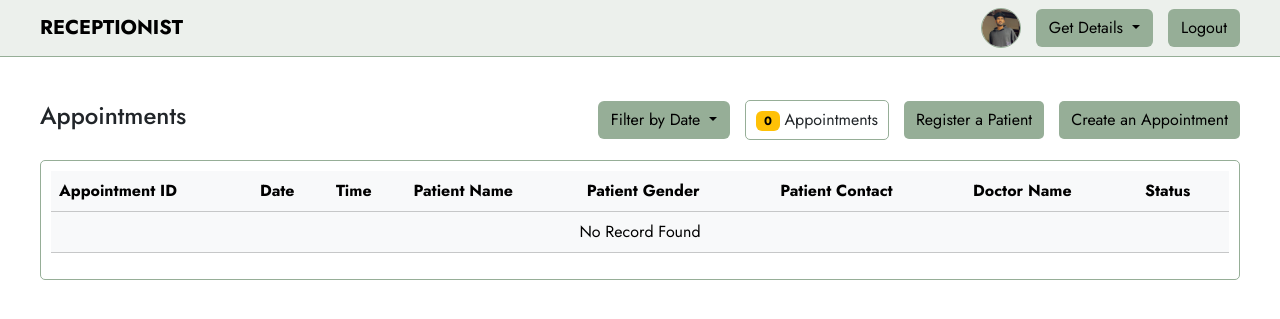
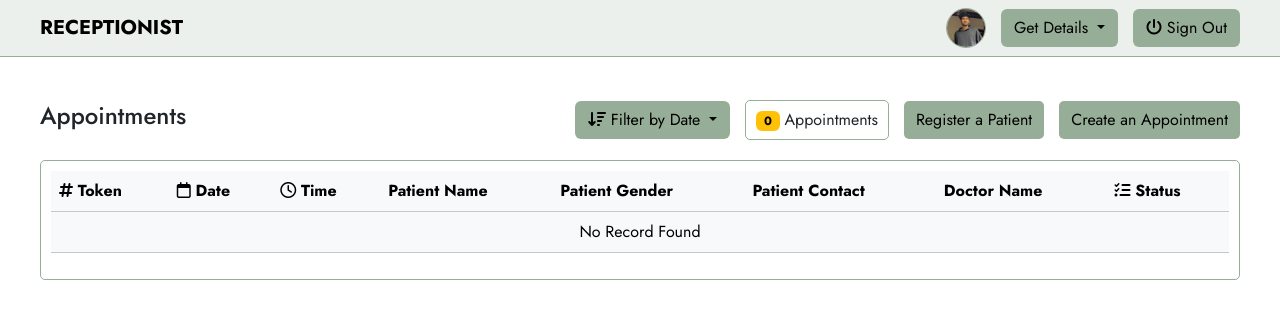
Before and after one commit to vinayagamoorthyc/hospital_management, a PHP site: page /Training_project/receptionist/receptionist.php?filter=today in a window 1280 px wide. Shown: the top 319 px of the page. Run offline with PHP 8.4, Linux system fonts and the light colour scheme; the visitor is signed in with stand-in values (Sample User, id 1); data that the repository does not hold is empty; some libraries are stand-ins or nearby versions.

Commit message:
Used Fonts for better look

```diff
--- a/assets/css/receptionist.css
+++ b/assets/css/receptionist.css
@@ -131,7 +131,7 @@ input:focus{
 .inputs .input_flex{
     display: flex;
     justify-content: space-between;
-    flex-wrap: wrap;
+    /* flex-wrap: wrap; */
     gap: 15px;
     width: 100%;
 }
--- a/receptionist/receptionist.php
+++ b/receptionist/receptionist.php
@@ -66,6 +66,7 @@ if ($_GET['filter'] == 'previous') {
     <!-- Script for toast for image upload functionality -->
     <script src="../assets/js/toast.js"></script>
     <!-- Link for Font icons -->
+    <script src="https://kit.fontawesome.com/f648aa3f20.js" crossorigin="anonymous"></script>
     <!-- Link for my style -->
     <link rel="stylesheet" href="../assets/css/receptionist.css">
     <title>Receptionist</title>
@@ -92,7 +93,7 @@ if ($_GET['filter'] == 'previous') {
                         </ul>
                     </div>
                     <form method='post' style='display:inline;' class="nav-item">
-                        <button class='btn custom_logout' type='submit' name="logout" value="logout">Logout</button>
+                        <button class='btn custom_logout' type='submit' name="logout" value="logout"><i class="fas fa-power-off"></i> Sign Out</button>
                     </form>
                 </div>
             </div>
@@ -107,7 +108,7 @@ if ($_GET['filter'] == 'previous') {
             <div class="btn_flex">
                 <div class="dropdown">
                     <button class="btn dropdown-toggle custom_dropdown" type="button" data-bs-toggle="dropdown" aria-expanded="false">
-                        Filter by Date
+                        <i class="fa-solid fa-arrow-down-wide-short"></i> Filter by Date
                     </button>
                     <ul class="dropdown-menu">
                         <li><a class="dropdown-item" href="./receptionist.php?filter=today">Today</a></li>
@@ -159,14 +160,14 @@ if ($_GET['filter'] == 'previous') {
                 <table class="table table-hover custom_table">
                     <thead class="table-light">
                         <tr>
-                            <th scope="col">Appointment ID</th>
-                            <th scope="col">Date</th>
-                            <th scope="col">Time</th>
+                            <th scope="col"><i class="fa-solid fa-hashtag"></i> Token</th>
+                            <th scope="col"><i class="far fa-calendar"></i> Date</th>
+                            <th scope="col"><i class="far fa-clock"></i> Time</th>
                             <th scope="col">Patient Name</th>
                             <th scope="col">Patient Gender</th>
                             <th scope="col">Patient Contact</th>
                             <th scope="col">Doctor Name</th>
-                            <th scope="col">Status</th>
+                            <th scope="col"><i class="fa-solid fa-list-check"></i> Status</th>
                             <?php
                             if (count($_Aappointments) > 0) {
                                 if ($_GET['filter'] == 'previous') {
@@ -174,7 +175,7 @@ if ($_GET['filter'] == 'previous') {
                                     $mark = "border-left: 5px solid #6c757d;";
                                 }
                             ?>
-                            <th <?php echo $_Spast_restrict ?> scope="col">Actions</th>
+                                <th <?php echo $_Spast_restrict ?> scope="col"><i class="fa-solid fa-sliders"></i> Modify/Remove</th>
                         </tr>
                     </thead>
                     <tbody>
@@ -202,9 +203,9 @@ if ($_GET['filter'] == 'previous') {
                                 <td <?php echo $_Spast_restrict ?>>
                                     <form method='post' style='display:inline;'>
                                         <input type='hidden' name='updateId' value="<?php echo $value['appointmentId'] ?>">
-                                        <button class='update-btn' type='submit'>Update</button>
+                                        <button class='update-btn' type='submit'><i class="fa-regular fa-pen-to-square"></i> Update</button>
                                     </form>
-                                    <button type='button' class='delete-btn' data-bs-toggle='modal' data-bs-target='#exampleModal'>Cancel</button>
+                                    <button type='button' class='delete-btn' data-bs-toggle='modal' data-bs-target='#exampleModal'><i class="fa-regular fa-trash-can"></i> Cancel</button>
                                     <div class='modal fade' id='exampleModal' tabindex='-1' aria-labelledby='exampleModalLabel' aria-hidden='true'>
                                         <div class='modal-dialog modal-sm'>
                                             <div class='modal-content'>
@@ -528,7 +529,7 @@ if ($_GET['filter'] == 'previous') {
                                             <td>
                                                 <form method='post' style='display:inline;'>
                                                     <input type='hidden' name='p_updateId' value='" . $value['patientId'] . "'>
-                                                    <button class='update-btn' type='submit'>Update</button>
+                                                    <button class='update-btn' type='submit'><i class='fa-regular fa-pen-to-square'></i> Update</button>
                                                 </form>
                                             </td>
                                         </tr>
@@ -669,8 +670,8 @@ if ($_GET['filter'] == 'previous') {
     <div class="toast-container position-fixed top-0 start-50 translate-middle-x p-3">
         <div id="liveToast" class="toast" role="alert" aria-live="assertive" aria-atomic="true" data-bs-autohide="false" style="width: 375px;">
             <div class="toast-header" style="background-color: #96ae97a9;">
-                <strong class="me-auto">Profile Upload</strong>
-                <small></small>
+                <strong class="me-auto"><i class="fa-regular fa-image"></i> Profile Upload</strong>
+                <small>Just now</small>
                 <button type="button" class="btn-close" data-bs-dismiss="toast" aria-label="Close"></button>
             </div>
             <div class="toast-body">
```
